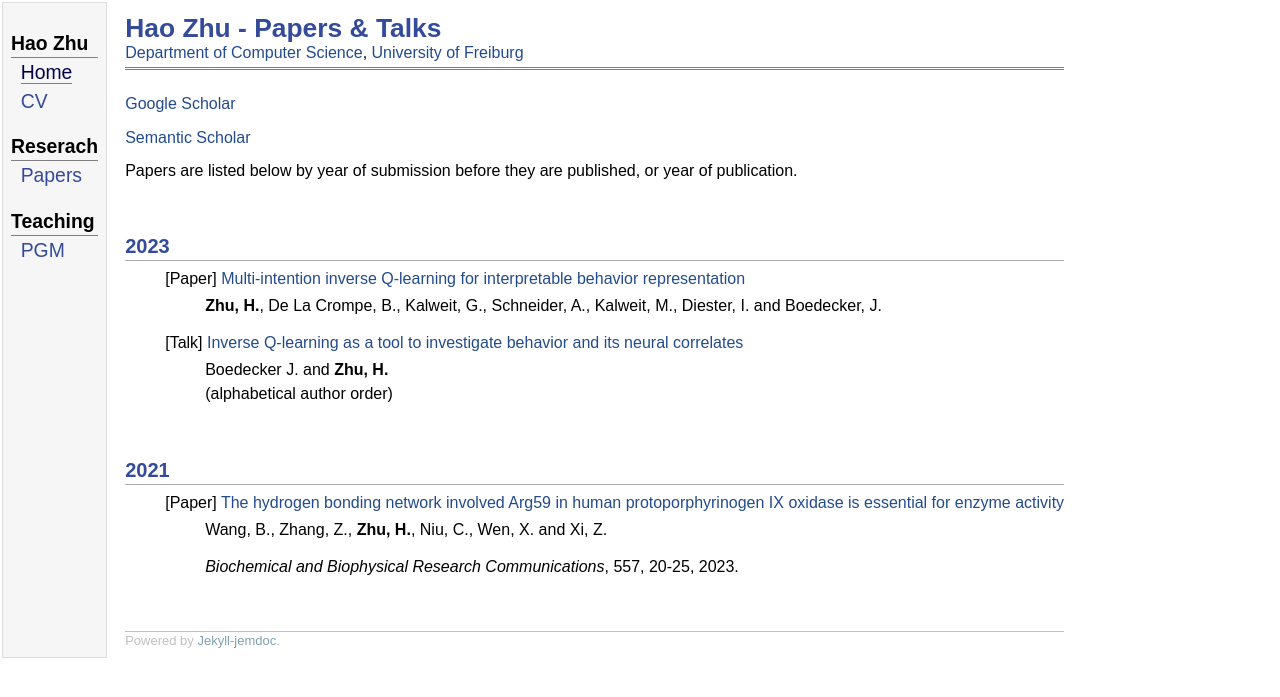
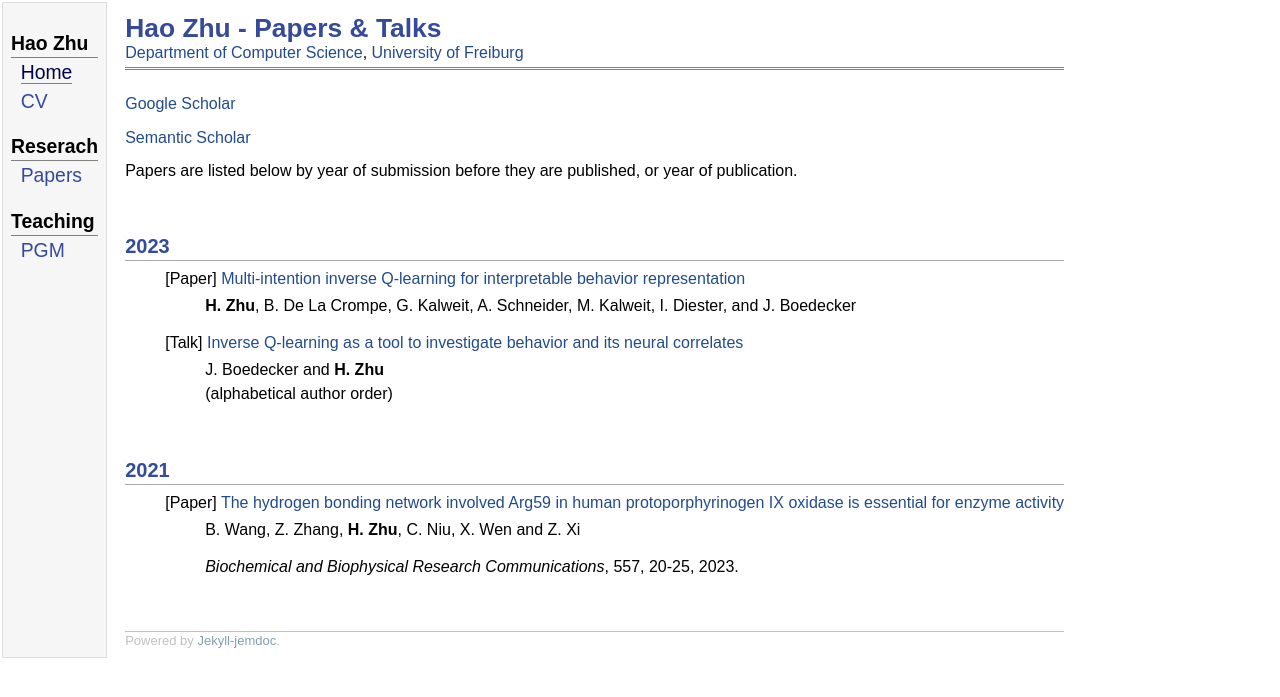
Before and after one commit to haozhu10015/haozhu10015.github.io, a Jekyll site: the page built from papers.md, in a window 1280 px wide. Shown: the top 697 px of the page. Built offline with Jekyll 4.4.1, drawn with Linux system fonts in a browser that asks for light colours; some web fonts are replaced.

```diff
--- a/papers.md
+++ b/papers.md
@@ -13,18 +13,18 @@ Papers are listed below by year of submission before they are published, or year
 
 <ul>
 [Paper] <a href="papers/lmviql.html">Multi-intention inverse Q-learning for interpretable behavior representation</a>
-<ul><b>Zhu, H.</b>, De La Crompe, B., Kalweit, G., Schneider, A., Kalweit, M., Diester, I. and Boedecker, J.</ul>
+<ul><b>H. Zhu</b>, B. De La Crompe, G. Kalweit, A. Schneider, M. Kalweit, I. Diester, and J. Boedecker</ul>
 </ul>
 
 <ul>
 [Talk] <a href="papers/for5159_2023.html">Inverse Q-learning as a tool to investigate behavior and its neural correlates</a>
-<ul>Boedecker J. and <b>Zhu, H.</b><br/>(alphabetical author order)</ul>
+<ul>J. Boedecker and <b>H. Zhu</b><br/>(alphabetical author order)</ul>
 </ul>
 
 ## 2021
 
 <ul>
 [Paper] <a href="papers/arg59_hppo.html">The hydrogen bonding network involved Arg59 in human protoporphyrinogen IX oxidase is essential for enzyme activity</a>
-<ul>Wang, B., Zhang, Z., <b>Zhu, H.</b>, Niu, C., Wen, X. and Xi, Z.</ul>
+<ul>B. Wang, Z. Zhang, <b>H. Zhu</b>, C. Niu, X. Wen and Z. Xi</ul>
 <ul><em>Biochemical and Biophysical Research Communications</em>, 557, 20-25, 2023.</ul>
 </ul>
```
Also changed, not shown: papers/arg59_hppo.md (+1 -1 lines), papers/for5159_2023.md (+1 -1 lines), papers/lmviql.md (+1 -1 lines).
